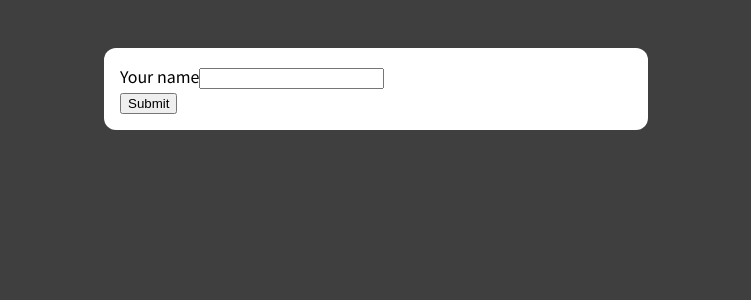
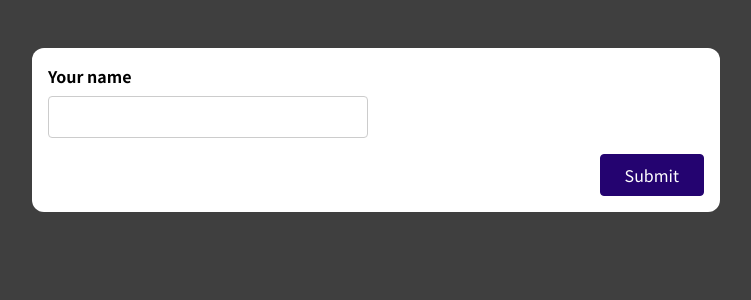
Before and after one commit to ShakiLhossain900/forms-and-userInput-, a JavaScript app: page / in a window 1280 px wide. Shown: the top 300 px of the page, without its empty margins (264-1015 px from the left). Built offline with nearby package versions, Linux system fonts and the light colour scheme.

Commit message:
changes the style

```diff
--- a/src/components/SimpleInput.js
+++ b/src/components/SimpleInput.js
@@ -1,13 +1,12 @@
-import React from 'react';
 
-const SimpleInput = () => {
+const SimpleInput = (props) => {
     return (
         <form>
-            <div>
+            <div className='form-control'>
                 <label htmlFor="name">Your name</label>
                 <input type="text" id="name"/>
             </div>
-            <div>
+            <div className="form-actions">
                 <button>Submit</button>
             </div>
         </form>
--- a/src/index.css
+++ b/src/index.css
@@ -1,22 +1,102 @@
-@import url("https://fonts.googleapis.com/css2?family=Noto+Sans+JP:wght@400;700&display=swap");
+@import url('https://fonts.googleapis.com/css2?family=Noto+Sans+JP:wght@400;700&display=swap');
 
 * {
   box-sizing: border-box;
 }
 
 html {
-  font-family: "Noto Sans JP", sans-serif;
+  font-family: 'Noto Sans JP', sans-serif;
 }
 
 body {
   margin: 0;
   background-color: #3f3f3f;
 }
+
 .app {
   width: 90%;
-  max-width: 34rem;
+  max-width: 43rem;
   padding: 1rem;
-  border-radius:  12px;
+  border-radius: 12px;
   background-color: white;
   margin: 3rem auto;
 }
+
+.form-control {
+  margin-bottom: 1rem;
+}
+
+.form-control input,
+.form-control label {
+  display: block;
+}
+
+.form-control label {
+  font-weight: bold;
+  margin-bottom: 0.5rem;
+}
+
+.form-control input,
+.form-control select {
+  font: inherit;
+  padding: 0.5rem;
+  border-radius: 4px;
+  border: 1px solid #ccc;
+  width: 20rem;
+  max-width: 100%;
+}
+
+.form-control input:focus {
+  outline: none;
+  border-color: #240370;
+  background-color: #e0d4fd;
+}
+
+.control-group {
+  display: flex;
+  column-gap: 1rem;
+  flex-wrap: wrap;
+}
+
+.control-group .form-control {
+  min-width: 15rem;
+  flex: 1;
+}
+
+button {
+  font: inherit;
+  background-color: #240370;
+  color: white;
+  border: 1px solid #240370;
+  padding: 0.5rem 1.5rem;
+  border-radius: 4px;
+  cursor: pointer;
+}
+
+button:hover,
+button:active {
+  background-color: #33059e;
+  border-color: #33059e;
+}
+
+.form-actions {
+  text-align: right;
+}
+
+.form-actions button {
+  margin-left: 1rem;
+}
+
+.invalid input {
+  border: 1px solid #b40e0e;
+  background-color: #fddddd;
+}
+
+.invalid input:focus {
+  border-color: #ff8800;
+  background-color: #fbe8d2;
+}
+
+.error-text {
+  color: #b40e0e;
+}
```
